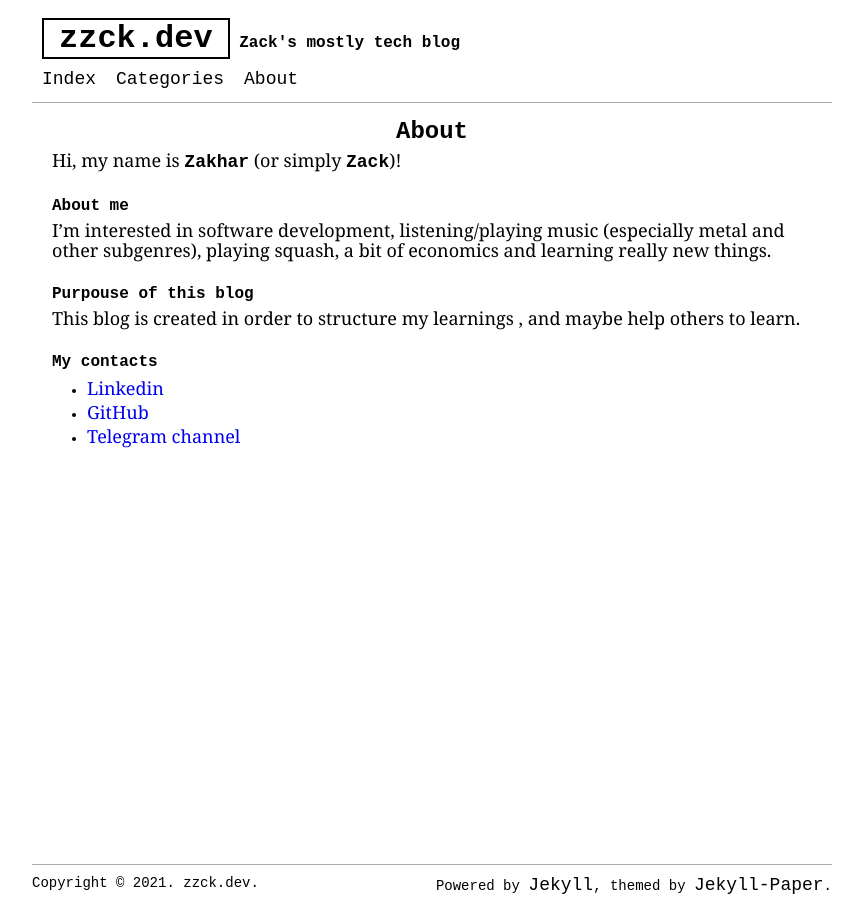
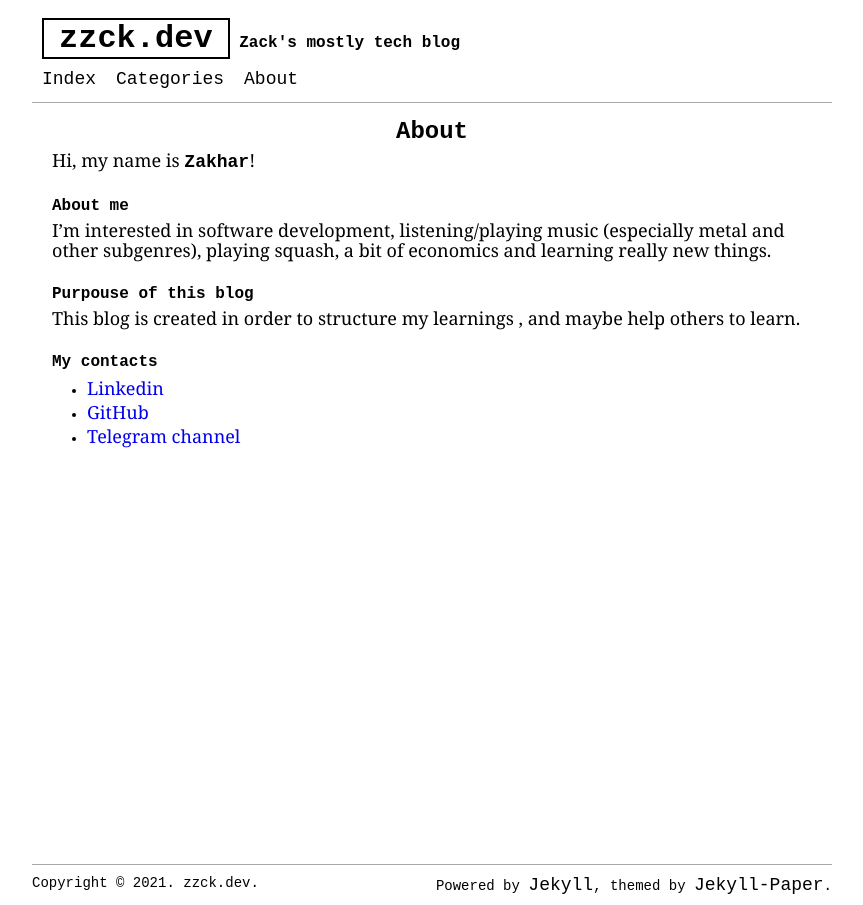
Before and after one commit to ZaharBozhok/zzck.dev, a Jekyll site: the page built from pages/about.md, in a window 1280 px wide. Shown: the whole page, without its empty margins (208-1071 px from the left). Built offline with Jekyll 4.4.1, drawn with Linux system fonts in a browser that asks for light colours.

Commit message:
Updated about

```diff
--- a/pages/about.md
+++ b/pages/about.md
@@ -4,7 +4,7 @@ title: About
 permalink: /about/
 ---
 
-Hi, my name is **Zakhar** (or simply **Zack**)!<br><br>
+Hi, my name is **Zakhar**!<br><br>
 #### About me
 I'm interested in software development, listening/playing music (especially metal and other subgenres), playing squash, a bit of economics and learning really new things.<br><br>
 #### Purpouse of this blog
```
